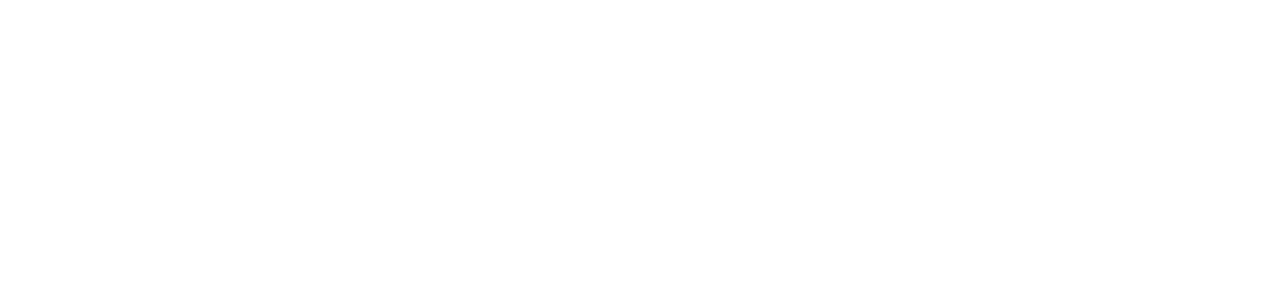
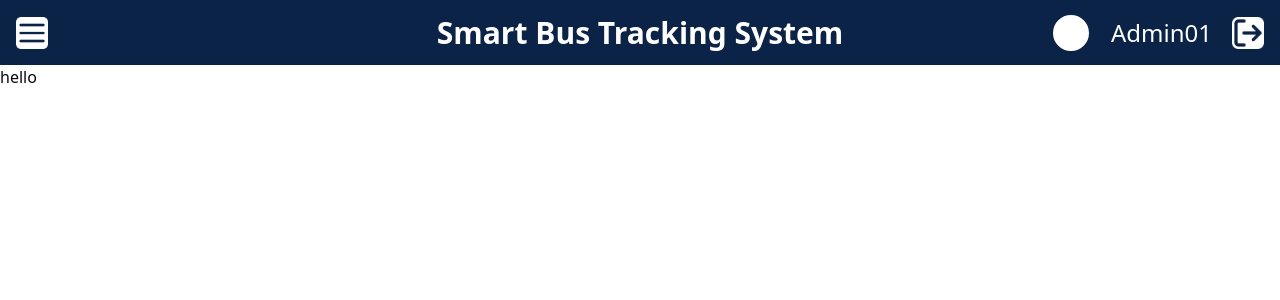
Before and after one commit to NguyenToanThang-kotaru/Smart-Bus-Tracking-System, a React (Vite) app in the folder Client/: page /admin/DriverManagement in a window 1280 px wide. Before the commit this address had no page. Shown: the top 300 px of the page. Built offline with nearby package versions, Linux system fonts and the light colour scheme.

Commit message:
Initialize

```diff
--- /dev/null
+++ b/Client/src/pages/admin/Driver/Driver.jsx
@@ -0,0 +1,4 @@
+export default function Dashboard() {
+  return (
+    <div>hello</div>
+  )}
--- /dev/null
+++ b/Client/src/pages/admin/Route/Route.jsx
@@ -0,0 +1,4 @@
+export default function Route() {
+  return (
+    <div>hello</div>
+  )}
--- /dev/null
+++ b/Client/src/pages/admin/Schedule/Schedule.jsx
@@ -0,0 +1,4 @@
+export default function Dashboard() {
+  return (
+    <div>hello</div>
+  )}
--- /dev/null
+++ b/Client/src/pages/admin/Student/Students.jsx
@@ -0,0 +1,4 @@
+export default function Student() {
+  return (
+    <div>hello</div>
+  )}
--- /dev/null
+++ b/Client/src/pages/admin/Trip/Trip.jsx
@@ -0,0 +1,4 @@
+export default function Dashboard() {
+  return (
+    <div>hello</div>
+  )}
--- a/Client/src/routes/adminRoutes.jsx
+++ b/Client/src/routes/adminRoutes.jsx
@@ -3,7 +3,11 @@
 import AdminLayout from "../layouts/adminLayout";
 import Dashboard from "../pages/admin/Dashboard/Dashboard";
 import AdminLogin from "../pages/admin/Login/Login";
-// import Orders from "../pages/admin/Orders/Orders";
+import Student from "../pages/admin/Student/Students";
+import RouteManagement from "../pages/admin/Route/Route"
+import Schedule from "../pages/admin/Schedule/Schedule";
+import Trip from "../pages/admin/Trip/Trip";
+import Driver from "../pages/admin/Driver/Driver";
 // import Suppliers from "../pages/admin/Suppliers/Suppliers";
 // import Accounts from "../pages/admin/Accounts/Accounts";
 // import Customers from "../pages/admin/Customers/Customers";
@@ -22,7 +26,12 @@
       <Route path="/admin/login" element={<AdminLogin />} />
       <Route element={<RequireAdminAuth />}>
         <Route path="/admin" element={<AdminLayout />}>
-          <Route path="/admin/Dashboard" element={<Dashboard />} />
+          <Route path="/admin/DashboardManagement" element={<Dashboard />} />
+          <Route path="/admin/StudentManagement" element={<Student />} />
+          <Route path="/admin/RouteManagement" element={<RouteManagement />} />
+          <Route path="/admin/ScheduleManagement" element={<Schedule />} />
+          <Route path="/admin/TripManagement" element={<Trip />} />
+          <Route path="/admin/DriverManagement" element={<Driver />} />
           {/*
           <Route path="/admin/Orders" element={<Orders />} />
           <Route path="/admin/Suppliers" element={<Suppliers />} />
```
